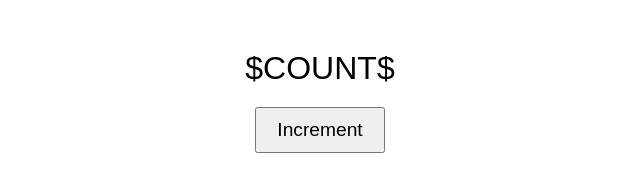
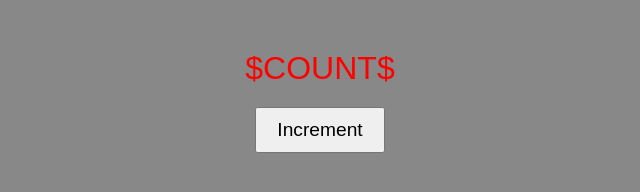
Before and after one commit to foodelevator/dd2482-demo-preview-deployments, a website: page app/index.html in a window 1280 px wide. Shown: the whole page, without its empty margins (320-960 px from the left). Drawn offline with Linux system fonts and the light colour scheme.

Commit message:
cool styling

```diff
--- a/app/index.html
+++ b/app/index.html
@@ -8,6 +8,8 @@
       font-family: Arial, sans-serif;
       text-align: center;
       margin-top: 50px;
+      background-color: #888;
+      color: red;
     }
     #counter {
       font-size: 2em;
```
